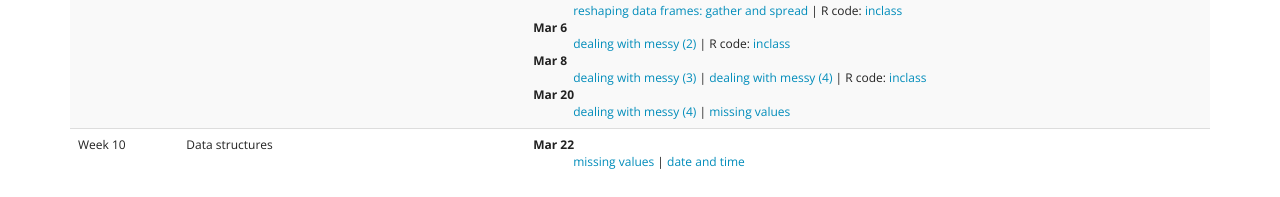
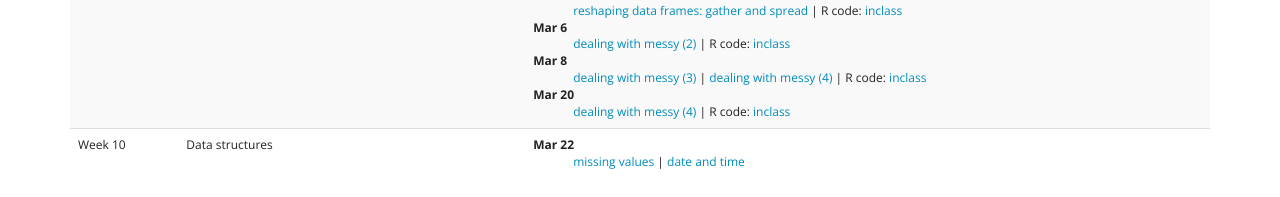
Before and after one commit to Stat480-at-ISU/Stat480-at-ISU.github.io-2019, a Jekyll site: the page built from schedule.html, in a window 1280 px wide. Shown: the part 816-1013 px from the top of the page. Built offline with Jekyll 4.4.1, drawn with Linux system fonts in a browser that asks for light colours.

Commit message:
link to code

```diff
--- a/schedule.html
+++ b/schedule.html
@@ -123,7 +123,7 @@ slides: <a href="../materials/02_reading-files/01_ascii.html" target=_blank>read
           <dd> <a href="../materials/03_tidyverse/07-messy-3.html" target=_blank>dealing with messy (3)</a> | <a href="../materials/03_tidyverse/08-messy-4.html" target=_blank>dealing with messy (4)</a> | R code: <a href="code/mar8-inclass.R">inclass</a>
           </dd>
           <dt>Mar 20</dt>
-          <dd>  <a href="../materials/03_tidyverse/08-messy-4.html" target=_blank>dealing with messy (4)</a> | <a href="../materials/03_tidyverse/09_missing-values.html" target=_blank>missing values</a>
+          <dd>  <a href="../materials/03_tidyverse/08-messy-4.html" target=_blank>dealing with messy (4)</a> | R code: <a href="code/mar20-inclass.R">inclass</a>
           </dd>
 
           </dl>
```
